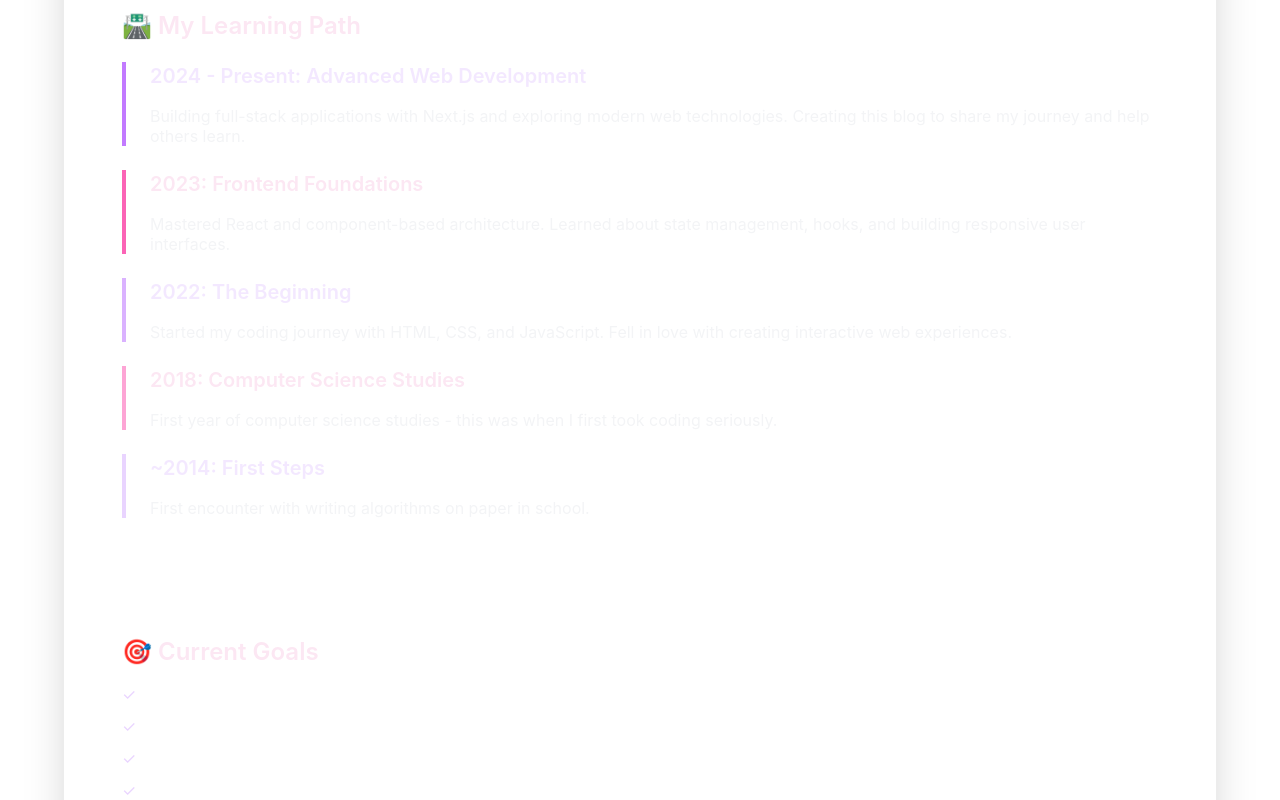
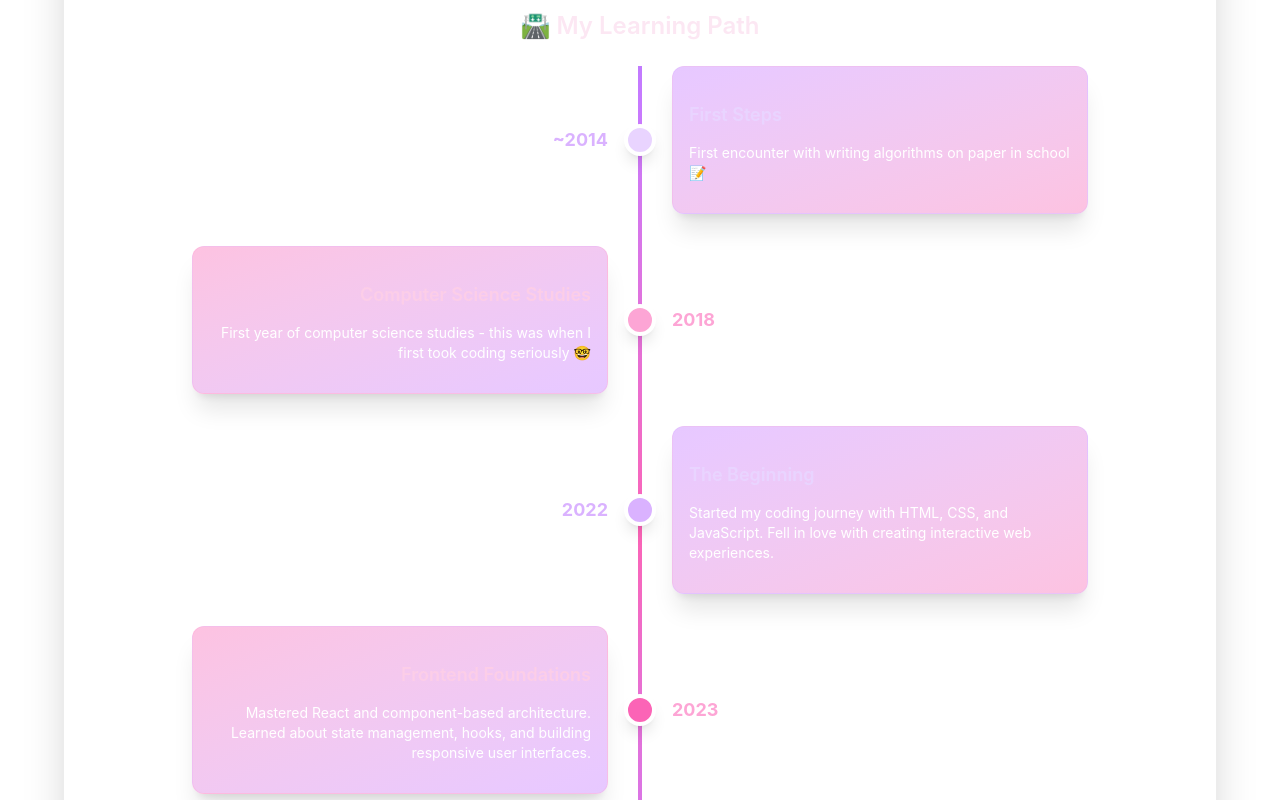
Before and after one commit to juliadmytrenko/my-app, a Next.js app: page /learning-journey in a window 1280 px wide. Shown: the part 1340-2140 px from the top of the page. Built offline with nearby package versions, Linux system fonts and the light colour scheme.

Commit message:
reverse events

```diff
--- a/src/app/learning-journey/page.tsx
+++ b/src/app/learning-journey/page.tsx
@@ -33,20 +33,20 @@
               <p className="text-base leading-relaxed mb-4 text-white">
                 Hi! 👋 I'm a passionate developer on a continuous journey of
                 learning and growth. This blog is my digital garden 🌱 where I
-                document my experiences, discoveries, and the lessons I've learned
-                along the way in the world of web development.
+                document my experiences, discoveries, and the lessons I've
+                learned along the way in the world of web development.
               </p>
               <p className="text-base leading-relaxed mb-4 text-white">
                 I believe in learning by doing 💪, sharing knowledge with the
-                community 🤝, and constantly pushing the boundaries of what I can
-                create with code 💻.
+                community 🤝, and constantly pushing the boundaries of what I
+                can create with code 💻.
               </p>
               <p className="text-base leading-relaxed text-white">
-                When I'm not coding, you'll find me immersed in video games 🎮 and
-                board games 🎲, exploring the rich world of Japanese pop culture
-                🇯🇵✨, or enjoying a good game of tennis 🎾. These hobbies not only
-                help me unwind but also inspire creative thinking and
-                problem-solving in my development work.
+                When I'm not coding, you'll find me immersed in video games 🎮
+                and board games 🎲, exploring the rich world of Japanese pop
+                culture 🇯🇵✨, or enjoying a good game of tennis 🎾. These
+                hobbies not only help me unwind but also inspire creative
+                thinking and problem-solving in my development work.
               </p>
             </div>
             <div className="md:w-64 w-full flex justify-center md:justify-end">
@@ -108,59 +108,117 @@
         </section>
 
         <section className="mb-8 bg-white/5 backdrop-blur-sm rounded-xl p-6 border border-white/10">
-          <h2 className="text-2xl font-semibold mb-4 text-pink-100">
+          <h2 className="text-2xl font-semibold mb-6 text-pink-100 text-center">
             🛣️ My Learning Path
           </h2>
-          <div className="space-y-6">
-            <div className="border-l-4 border-purple-400 pl-6 hover:border-pink-400 transition-colors">
-              <h3 className="text-xl font-semibold mb-2 text-purple-100">
-                2024 - Present: Advanced Web Development
+          <div className="relative max-w-4xl mx-auto">
+            {/* Vertical timeline line */}
+            <div className="absolute left-1/2 transform -translate-x-1/2 h-full w-1 bg-gradient-to-b from-purple-400 via-pink-400 to-purple-400"></div>
+
+            {/* Timeline items */}
+            <div className="space-y-8">
+              {/* Right side item */}
+              <div className="relative flex items-center">
+                <div className="w-1/2 pr-8 text-right">
+                  <span className="text-lg font-bold text-purple-300">
+                    ~2014
+                  </span>
+                </div>
+                <div className="absolute left-1/2 transform -translate-x-1/2 w-6 h-6 bg-purple-200 rounded-full border-4 border-white shadow-lg z-10"></div>
+                <div className="w-1/2 pl-8">
+                  <div className="bg-gradient-to-br from-purple-500/30 to-pink-500/30 backdrop-blur-sm p-4 rounded-xl border border-purple-300/30 shadow-xl hover:scale-105 transition-transform duration-300">
+                    <h3 className="text-lg font-semibold mb-1 text-purple-200">
+                      First Steps
                     </h3>
-              <p className="text-gray-100">
-                Building full-stack applications with Next.js and exploring
-                modern web technologies. Creating this blog to share my journey
-                and help others learn.
+                    <p className="text-sm text-white">
+                      First encounter with writing algorithms on paper in school
+                      📝
                     </p>
                   </div>
+                </div>
+              </div>
 
-            <div className="border-l-4 border-pink-400 pl-6 hover:border-purple-400 transition-colors">
-              <h3 className="text-xl font-semibold mb-2 text-pink-100">
-                2023: Frontend Foundations
+              {/* Left side item */}
+              <div className="relative flex items-center">
+                <div className="w-1/2 pr-8 text-right">
+                  <div className="bg-gradient-to-br from-pink-500/30 to-purple-500/30 backdrop-blur-sm p-4 rounded-xl border border-pink-300/30 shadow-xl hover:scale-105 transition-transform duration-300">
+                    <h3 className="text-lg font-semibold mb-1 text-pink-200">
+                      Computer Science Studies
                     </h3>
-              <p className="text-gray-100">
-                Mastered React and component-based architecture. Learned about
-                state management, hooks, and building responsive user
-                interfaces.
+                    <p className="text-sm text-white">
+                      First year of computer science studies - this was when I
+                      first took coding seriously 🤓
                     </p>
                   </div>
+                </div>
+                <div className="absolute left-1/2 transform -translate-x-1/2 w-6 h-6 bg-pink-300 rounded-full border-4 border-white shadow-lg z-10"></div>
+                <div className="w-1/2 pl-8">
+                  <span className="text-lg font-bold text-pink-300">2018</span>
+                </div>
+              </div>
 
-            <div className="border-l-4 border-purple-300 pl-6 hover:border-pink-300 transition-colors">
-              <h3 className="text-xl font-semibold mb-2 text-purple-100">
-                2022: The Beginning
+              {/* Right side item */}
+              <div className="relative flex items-center">
+                <div className="w-1/2 pr-8 text-right">
+                  <span className="text-lg font-bold text-purple-300">
+                    2022
+                  </span>
+                </div>
+                <div className="absolute left-1/2 transform -translate-x-1/2 w-6 h-6 bg-purple-300 rounded-full border-4 border-white shadow-lg z-10"></div>
+                <div className="w-1/2 pl-8">
+                  <div className="bg-gradient-to-br from-purple-500/30 to-pink-500/30 backdrop-blur-sm p-4 rounded-xl border border-purple-300/30 shadow-xl hover:scale-105 transition-transform duration-300">
+                    <h3 className="text-lg font-semibold mb-1 text-purple-200">
+                      The Beginning
                     </h3>
-              <p className="text-gray-100">
-                Started my coding journey with HTML, CSS, and JavaScript. Fell
-                in love with creating interactive web experiences.
+                    <p className="text-sm text-white">
+                      Started my coding journey with HTML, CSS, and JavaScript.
+                      Fell in love with creating interactive web experiences.
                     </p>
                   </div>
+                </div>
+              </div>
 
-            <div className="border-l-4 border-pink-300 pl-6 hover:border-purple-300 transition-colors">
-              <h3 className="text-xl font-semibold mb-2 text-pink-100">
-                2018: Computer Science Studies
+              {/* Left side item */}
+              <div className="relative flex items-center">
+                <div className="w-1/2 pr-8 text-right">
+                  <div className="bg-gradient-to-br from-pink-500/30 to-purple-500/30 backdrop-blur-sm p-4 rounded-xl border border-pink-300/30 shadow-xl hover:scale-105 transition-transform duration-300">
+                    <h3 className="text-lg font-semibold mb-1 text-pink-200">
+                      Frontend Foundations
                     </h3>
-              <p className="text-gray-100">
-                First year of computer science studies - this was when I first
-                took coding seriously.
+                    <p className="text-sm text-white">
+                      Mastered React and component-based architecture. Learned
+                      about state management, hooks, and building responsive
+                      user interfaces.
                     </p>
                   </div>
+                </div>
+                <div className="absolute left-1/2 transform -translate-x-1/2 w-6 h-6 bg-pink-400 rounded-full border-4 border-white shadow-lg z-10"></div>
+                <div className="w-1/2 pl-8">
+                  <span className="text-lg font-bold text-pink-300">2023</span>
+                </div>
+              </div>
 
-            <div className="border-l-4 border-purple-200 pl-6 hover:border-pink-200 transition-colors">
-              <h3 className="text-xl font-semibold mb-2 text-purple-100">
-                ~2014: First Steps
+              {/* Right side item */}
+              <div className="relative flex items-center">
+                <div className="w-1/2 pr-8 text-right">
+                  <span className="text-lg font-bold text-purple-300">
+                    2024 - Present
+                  </span>
+                </div>
+                <div className="absolute left-1/2 transform -translate-x-1/2 w-6 h-6 bg-purple-400 rounded-full border-4 border-white shadow-lg z-10"></div>
+                <div className="w-1/2 pl-8">
+                  <div className="bg-gradient-to-br from-purple-500/30 to-pink-500/30 backdrop-blur-sm p-4 rounded-xl border border-purple-300/30 shadow-xl hover:scale-105 transition-transform duration-300">
+                    <h3 className="text-lg font-semibold mb-1 text-purple-200">
+                      Advanced Web Development
                     </h3>
-              <p className="text-gray-100">
-                First encounter with writing algorithms on paper in school.
+                    <p className="text-sm text-white">
+                      Building full-stack applications with Next.js and
+                      exploring modern web technologies. Creating this blog to
+                      share my journey and help others learn.
                     </p>
+                  </div>
+                </div>
+              </div>
             </div>
           </div>
         </section>
```
Lines whose indentation alone changed are shown as unchanged.
